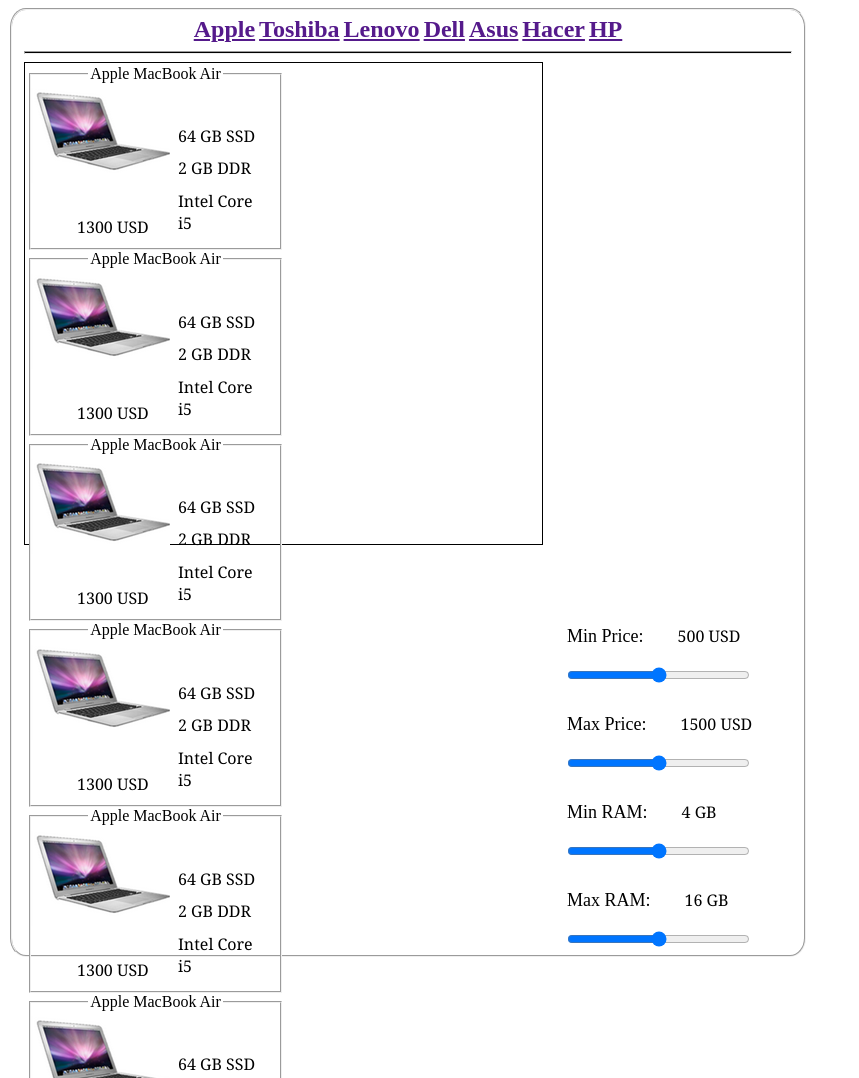
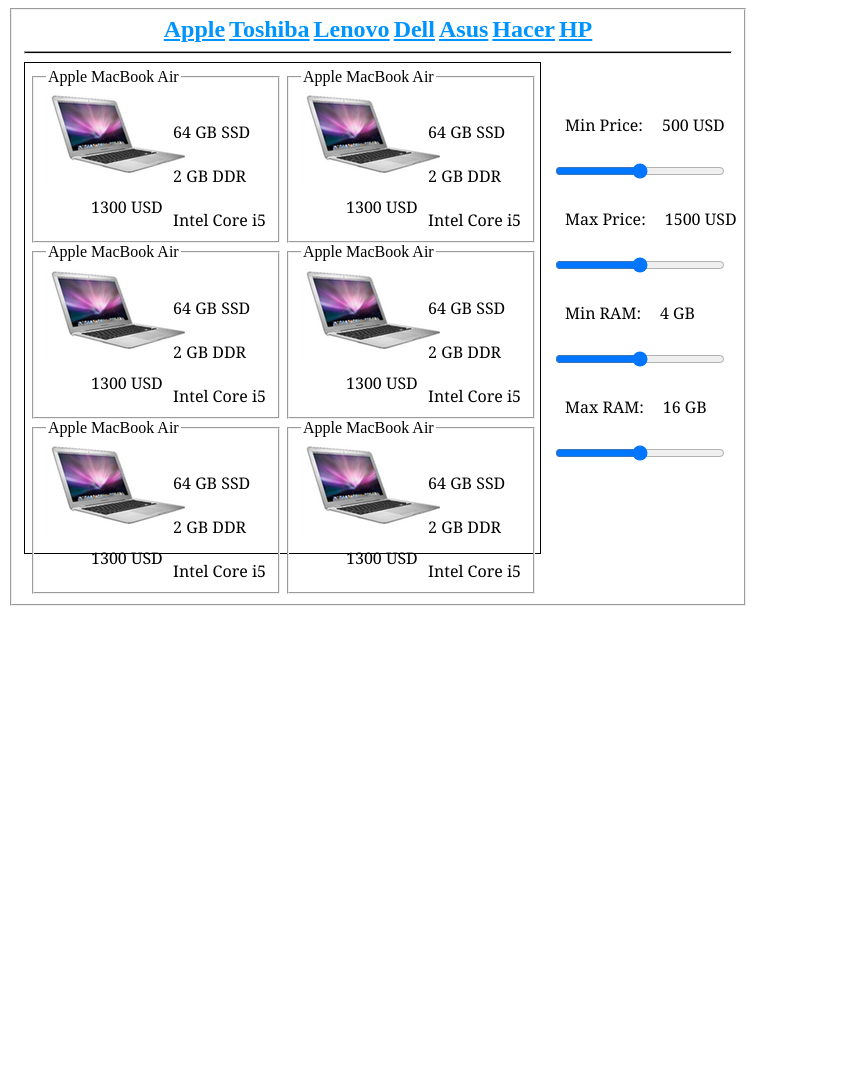
Before and after one commit to bobobace/telerik-1, a plain HTML site: page css3/problem5/index.html in a window 1280 px wide. Shown: the top 1078 px of the page, without its empty margins (0-859 px from the left). After the commit the page ends 800 px from the top, so only its background shows below. Drawn offline with Linux system fonts and the light colour scheme.

Commit message:
problem 5 solved

```diff
--- a/css3/problem5/index.html
+++ b/css3/problem5/index.html
@@ -24,67 +24,107 @@
                <h2><a href="">HP</a></h2>
            </header>
            <hr>
-<main>
-    <section>
+        <section class="main">
+            <section class="left">
                 <fieldset>
                     <legend> Apple MacBook Air</legend>
                     <img src="macbook.png">
-            <div class="discSize"> 64 GB SSD</div>
-            <div class="ramSize"> 2 GB DDR  </div>
-            <div class="intelCore"> Intel Core i5 </div>
-            <div class="laptopPrice"> 1300 USD </div>
+                    <div class="laptopPrice"> 1300 USD</div>
+                    <div class="text">
+                        64 GB SSD
+                        <br>
+                        <br>
+                        2 GB DDR
+                        <br>
+                        <br>
+                        Intel Core i5
+                    </div>
                 </fieldset>
                 <fieldset>
                     <legend> Apple MacBook Air</legend>
                     <img src="macbook.png">
-            <div class="discSize"> 64 GB SSD</div>
-            <div class="ramSize"> 2 GB DDR  </div>
-            <div class="intelCore"> Intel Core i5 </div>
-            <div class="laptopPrice"> 1300 USD </div>
+                    <div class="laptopPrice"> 1300 USD</div>
+                    <div class="text">
+                        64 GB SSD
+                        <br>
+                        <br>
+                        2 GB DDR
+                        <br>
+                        <br>
+                        Intel Core i5
+                    </div>
                 </fieldset>
                 <fieldset>
                     <legend> Apple MacBook Air</legend>
                     <img src="macbook.png">
-            <div class="discSize"> 64 GB SSD</div>
-            <div class="ramSize"> 2 GB DDR  </div>
-            <div class="intelCore"> Intel Core i5 </div>
-            <div class="laptopPrice"> 1300 USD </div>
+                    <div class="laptopPrice"> 1300 USD</div>
+                    <div class="text">
+                        64 GB SSD
+                        <br>
+                        <br>
+                        2 GB DDR
+                        <br>
+                        <br>
+                        Intel Core i5
+                    </div>
                 </fieldset>
-        <fieldset class="right">
+            </section>
+            <section class="middle">
+                <fieldset>
                     <legend> Apple MacBook Air</legend>
                     <img src="macbook.png">
-            <div class="discSize"> 64 GB SSD</div>
-            <div class="ramSize"> 2 GB DDR  </div>
-            <div class="intelCore"> Intel Core i5 </div>
-            <div class="laptopPrice"> 1300 USD </div>
+                    <div class="laptopPrice"> 1300 USD</div>
+                    <div class="text">
+                        64 GB SSD
+                        <br>
+                        <br>
+                        2 GB DDR
+                        <br>
+                        <br>
+                        Intel Core i5
+                    </div>
                 </fieldset>
-        <fieldset class="right">
+                <fieldset>
                     <legend> Apple MacBook Air</legend>
                     <img src="macbook.png">
-            <div class="discSize"> 64 GB SSD</div>
-            <div class="ramSize"> 2 GB DDR  </div>
-            <div class="intelCore"> Intel Core i5 </div>
-            <div class="laptopPrice"> 1300 USD </div>
+                    <div class="laptopPrice"> 1300 USD</div>
+                    <div class="text">
+                        64 GB SSD
+                        <br>
+                        <br>
+                        2 GB DDR
+                        <br>
+                        <br>
+                        Intel Core i5
+                    </div>
                 </fieldset>
-        <fieldset class="right">
+                <fieldset>
                     <legend> Apple MacBook Air</legend>
                     <img src="macbook.png">
-            <div class="discSize"> 64 GB SSD</div>
-            <div class="ramSize"> 2 GB DDR  </div>
-            <div class="intelCore"> Intel Core i5 </div>
-            <div class="laptopPrice"> 1300 USD </div>
+                    <div class="laptopPrice"> 1300 USD</div>
+                    <div class="text">
+                        64 GB SSD
+                        <br>
+                        <br>
+                        2 GB DDR
+                        <br>
+                        <br>
+                        Intel Core i5
+                    </div>
                 </fieldset>
+            </section>
         </section>
         <section class="right">
             <label> Min Price:</label> <span> 500 USD </span>
-        <input class="firstRange" type="range" />
+          <div> <input class="firstRange" type="range" /> </div>
             <label> Max Price:</label> <span> 1500 USD </span>
-        <input class="secondRange" type="range" />
+            <div> <input class="secondRange" type="range" /> </div>
             <label> Min RAM:</label> <span> 4 GB </span>
-        <input class="thirdRange" type="range" />
+            <div> <input class="thirdRange" type="range" /> </div>
             <label> Max RAM:</label>  <span> 16 GB </span>
-        <input class="secondRange" type="range" />
-</main>
+            <div> <input class="forthRange" type="range" /> </div>
+        </section>
+
     </fieldset>
 </article>
 </body>
--- a/css3/problem5/style.css
+++ b/css3/problem5/style.css
@@ -1,97 +1,103 @@
-
+div.laptopPrice, div.text , label, span{
+    font-family: georgia;
+}
 article{
-    width: 800px;
+    width: 740px;
 }
-fieldset{
-    border-radius: 2%;
-}
-article fieldset header{
+article header{
     text-align: center;
 }
-article fieldset header h2{
+section.main{
+    border: 1px solid black;
+    padding: 5px;
+    height: 480px;
+    width: 505px;
+}
+a{
+    color: #0094ff;
+}
+article header h2{
     display: inline;
 }
-article fieldset hr{
+
+hr{
     height: 1px;
     background-color: black;
 }
 
-img{
-    margin-left:-12px
-}
-div{
-    font-family: georgia;
-}
-main section{
-    padding: 2px;
+/* Left Fieldset positions edit */
+
+section.left{
     float: left;
-    border: 1px solid;
-    width: 513px;
-    height: 477px;
+    width: 280px;
 }
 
-main section fieldset legend {
-    text-align: center;
+section.left fieldset{
+    width: 220px;
 }
 
-main section fieldset {
+section.left fieldset img{
     float: left;
-    border-radius: 0;
-    width: 225px;
 }
 
-main section fieldset div.discSize{
-    position: relative;
-    display: inline;
+section.left fieldset div.laptopPrice{
     float: left;
-    margin-left: 135px;
-    margin-top: -62px;
+    margin-left: 45px;
+    margin-top: 10px;
 }
 
-main section fieldset div.ramSize{
-    position: relative;
-    display: inline;
-    float: left;
-    margin-left: 135px;
-    margin-top: -30px;
+section.left fieldset div.text{
+    float: right;
+    margin-top: -65px;
 }
 
-main section fieldset div.intelCore{
-    position: relative;
-    display: inline;
+/* Right Fieldset positions edit */
+section.middle{
     float: left;
-    margin-left: 135px;
-    margin-top: 3px;
+    width: 250px;
+    margin-left: -25px;
 }
 
-main section fieldset div.laptopPrice{
-    position: relative;
-    display: inline;
-    float: left;
-    margin-left: 34px;
-    margin-top: -18px;
+section.middle fieldset{
+    width: 220px;
 }
 
-main section.right{
-    padding: 0;
-    border: none;
-    float: right;
-    margin-top: 80px;
-    width: 250px;
-    height: 320px;
+section.middle fieldset img{
+    float: left;
 }
 
-input {
-    margin: 40px 25px 30px;
-    width: 183px;
-    margin-top: 20px;
+section.middle fieldset div.laptopPrice{
+    float: left;
+    margin-left: 45px;
+    margin-top: 10px;
+}
+
+section.middle fieldset div.text{
+    float: right;
+    margin-top: -65px;
+}
+
+/* Inputs, Labels n Span positions */
+
+section.right{
+    margin-right: -20px;
+    float: right;
+    margin-top: -440px;
+}
+
+section.right div{
+    margin: 25px;
+}
+
+section.right input{
+    width: 170px;
+    margin-left: -60px;
 }
 
 label{
-    margin-left: 25px;
-    font-size: 18px;
+    margin: -25px;
 }
+
 span{
-    font-family: georgia;
-    margin-left: 30px;
+    margin-left: 40px;
 }
```
Lines whose indentation alone changed are shown as unchanged.
